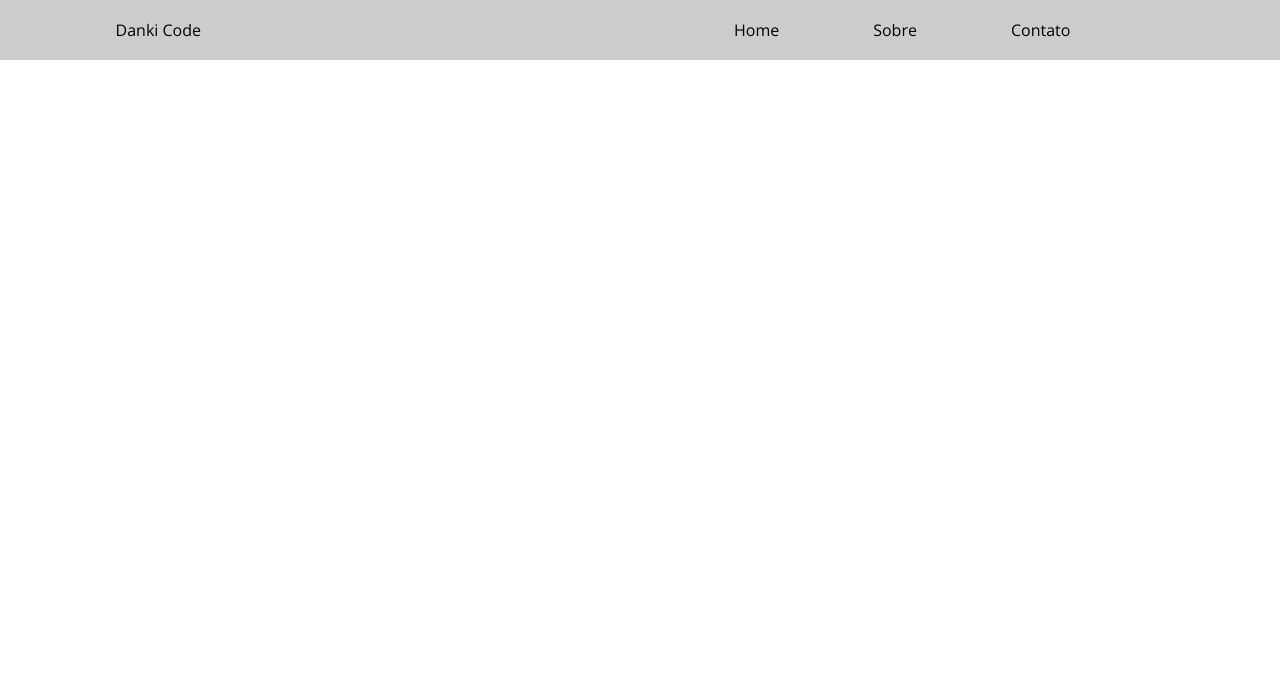
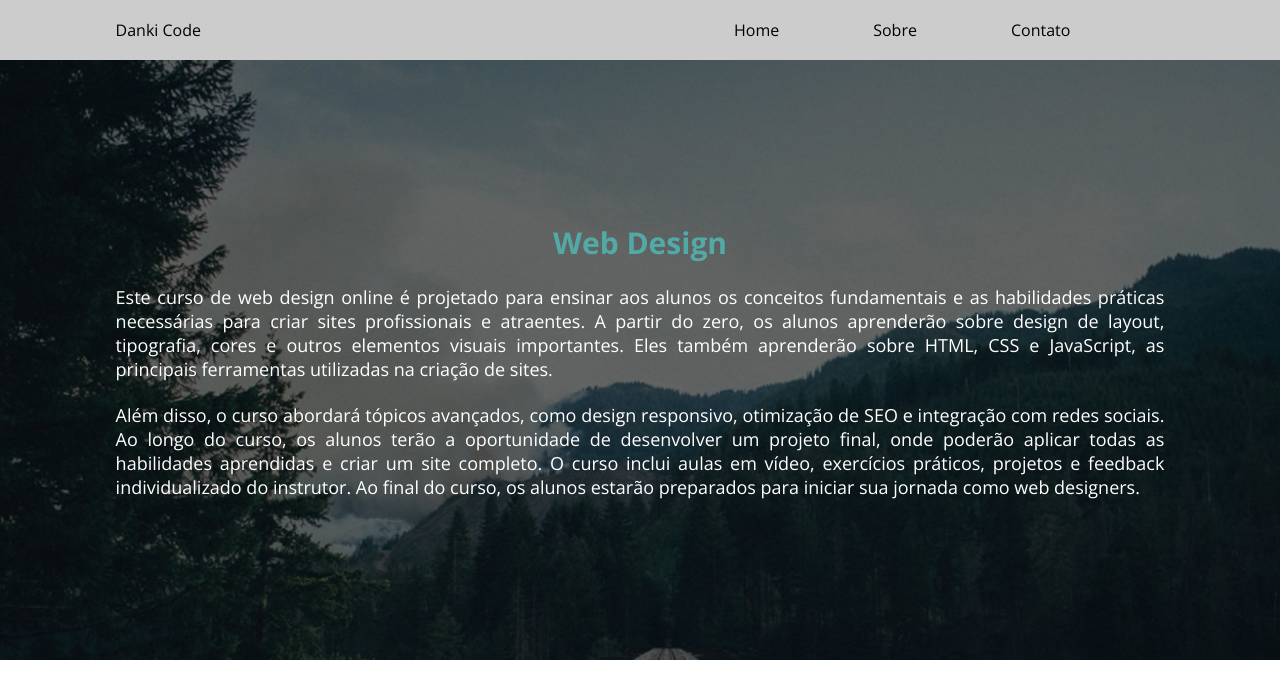
Before and after one commit to Flamel-Ferreira/Curso-Web-Design-Express-Projeto-Final-1, a plain HTML site: page index.html in a window 1280 px wide. Drawn offline with nearby package versions, Linux system fonts and the light colour scheme.

Commit message:
Seção 1 Desktop Finalizada

```diff
--- a/css/style.css
+++ b/css/style.css
@@ -10,12 +10,16 @@
 
 /* Default Stylizations */
 .centralizer{
+  width: 100%;
+  height: 100%;
   max-width: 1100px;
   margin: 0 auto;
   padding: 0 2%;
 }
 
 .adjuster{
+  width: 100%;
+  height: 100%;
   display: flex;
   justify-content: space-evenly;
 }
@@ -73,6 +77,32 @@ a{
 
 /* main */
   /* section 1 */
+    .section_1{
+      width: 100%;
+      height: 600px;
+      position: relative;
+      background: rgba(0, 0, 0, 0.6) url(/assets/images/bg1.jpg) no-repeat center center;
+      background-size: cover;
+      background-blend-mode: multiply;
+    }
+
+    .section_1 .adjuster{
+      text-align: center;
+      flex-direction: column;
+      justify-content: center;
+    }
+
+    .section_1 .adjuster h2{
+      font-size: 30px;
+      color: #52aaa7;
+    }
+
+    .section_1 .adjuster p{
+      font-size: 18px;
+      color: white;
+      text-align: justify;
+      font-weight: lighter;
+    }
   /* section 2 */
   /* section 3 */
 /* footer */
--- a/index.html
+++ b/index.html
@@ -45,7 +45,21 @@
       </div><!--adjuster-->
     </div><!--centralizer-->
   </header>
-  <main></main>
+  <main>
+    <section class="section_1">
+    <div class="centralizer">
+      <div class="adjuster">
+        <h2>Web Design</h2>
+        <br>
+        <p>Este curso de web design online é projetado para ensinar aos alunos os conceitos fundamentais e as habilidades práticas necessárias para criar sites profissionais e atraentes. A partir do zero, os alunos aprenderão sobre design de layout, tipografia, cores e outros elementos visuais importantes. Eles também aprenderão sobre HTML, CSS e JavaScript, as principais ferramentas utilizadas na criação de sites.
+        </p>
+        <br>
+        <p>Além disso, o curso abordará tópicos avançados, como design responsivo, otimização de SEO e integração com redes sociais. Ao longo do curso, os alunos terão a oportunidade de desenvolver um projeto final, onde poderão aplicar todas as habilidades aprendidas e criar um site completo. O curso inclui aulas em vídeo, exercícios práticos, projetos e feedback individualizado do instrutor. Ao final do curso, os alunos estarão preparados para iniciar sua jornada como web designers.</p>
+      </div><!--adjuster-->
+    </div><!--centralizer-->
+    </section><!--section_1-->
+
+  </main>
   <footer></footer>
 
 </body>
```
